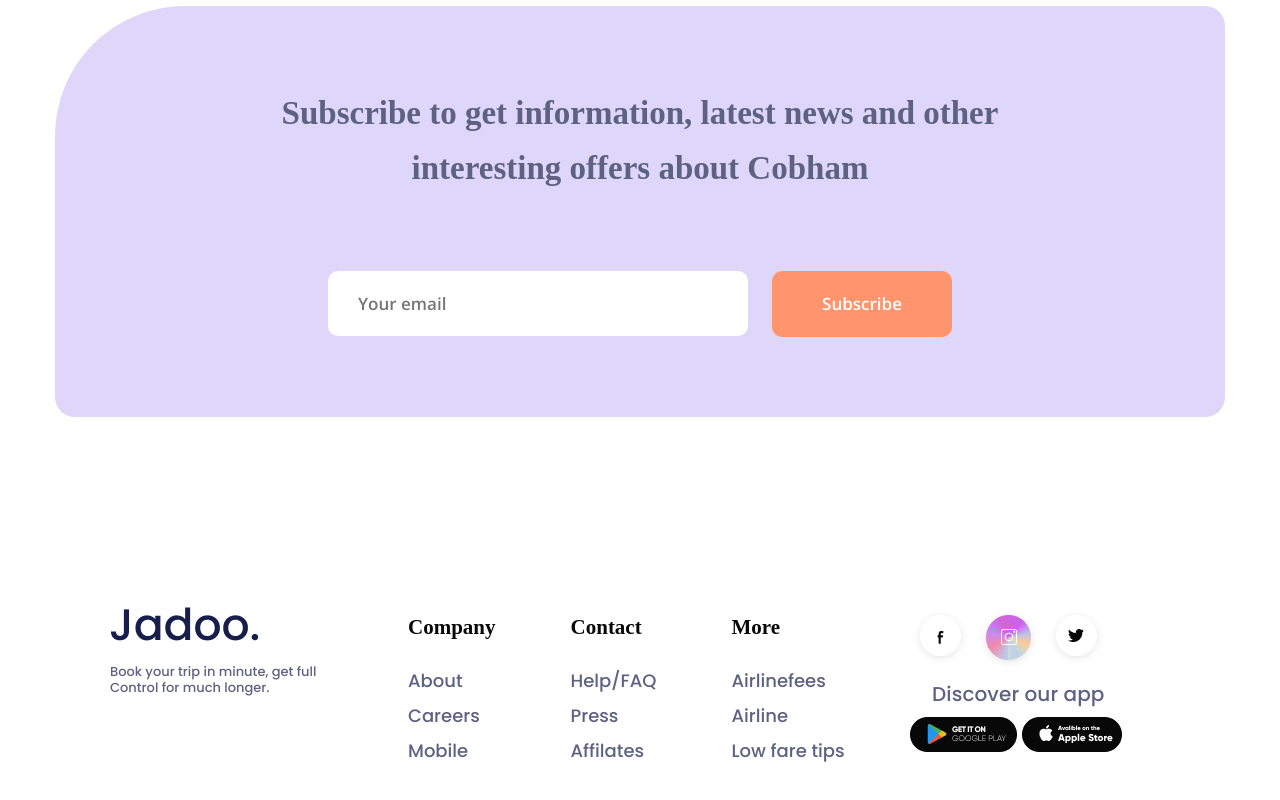
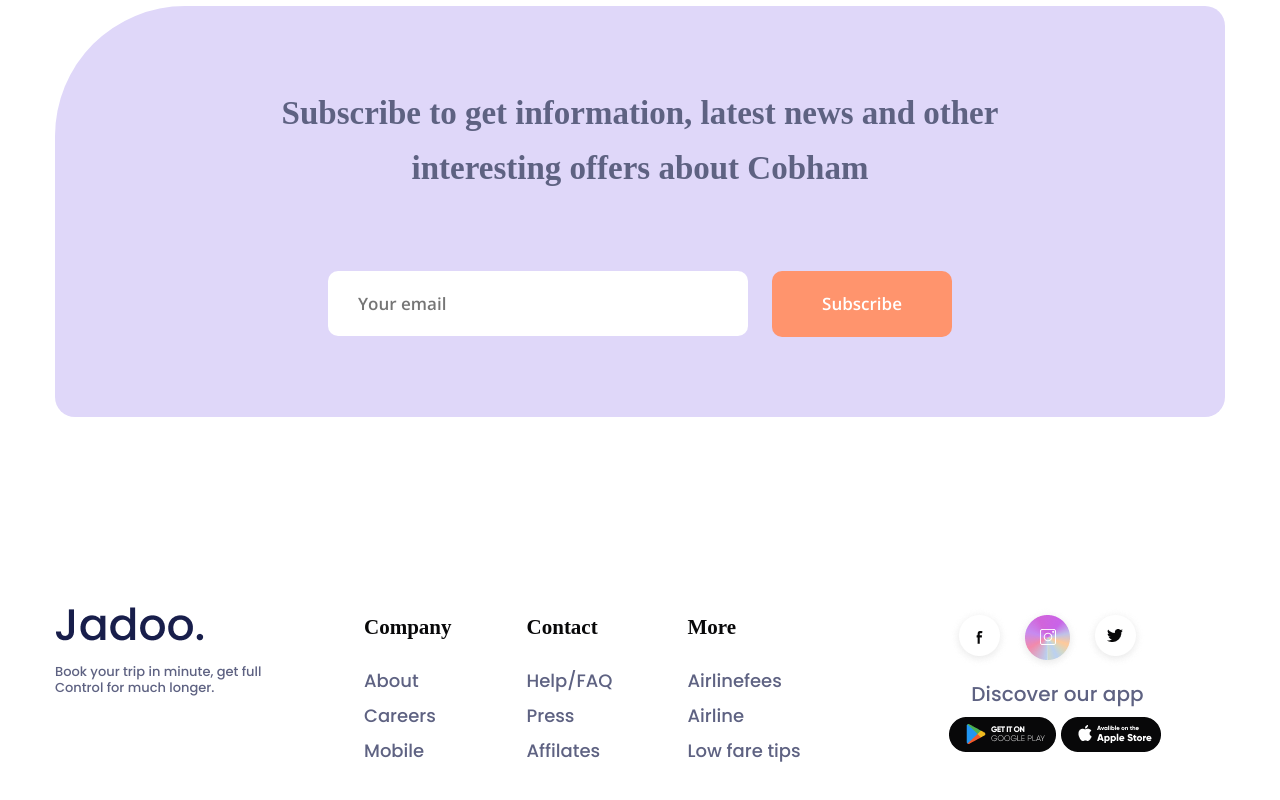
Before and after one commit to Strifusha/Jadoo, a plain HTML site: page index.html in a window 1280 px wide. Shown: the part 3491-4291 px from the top of the page. Drawn offline with nearby package versions, Linux system fonts and the light colour scheme; a web font is replaced by a local one.

```diff
--- a/index.html
+++ b/index.html
@@ -207,7 +207,7 @@
 
     <footer class="container footer">
         <div class="bottom-slogan">
-            <img src="./images/grey-Jadoo.png">
+            <a href="#header-bg"><img src="./images/grey-Jadoo.png"></a>
             <p>Book your trip in minute, get full Control for much longer. </p>
         </div>
 
@@ -215,41 +215,41 @@
             <div class="bottom-list">
                 <p>Company</p>
                 <ul>
-                    <li>About</li>
-                    <li>Careers</li>
-                    <li>Mobile</li>
+                    <a href=""><li>About</li></a>
+                    <a href=""><li>Careers</li></a>
+                    <a href=""><li>Mobile</li></a>
                 </ul>
             </div>
             <div class="bottom-list">
                 <p>Contact</p>
-                <ul>
-                    <li>Help/FAQ</li>
-                    <li>Press</li>
-                    <li>Affilates</li>
-                </ul>
-            </div>
+                    <ul>
+                        <a href=""><li>Help/FAQ</li></a>
+                        <a href=""><li>Press</li></a>
+                        <a href=""><li>Affilates</li></a>
+                    </ul>
+                </div>
             <div class="bottom-list">
                 <p>More</p>
                 <ul>
-                    <li>Airlinefees</li>
-                    <li>Airline</li>
-                    <li>Low fare tips</li>
+                    <a href=""><li>Airlinefees</li></a>
+                    <a href=""><li>Airline</li></a>
+                    <a href=""><li>Low fare tips</li></a>
                 </ul>
             </div>
         </div>
 
         <div class="our-apps">
             <div class="app-icons">
-                <img src="./images/icons/facebook.png" alt="facebook">
-                <img src="./images/icons/instagram.png" alt="instagram">
-                <img src="./images/icons/twitter.png" alt="twitter">
+                <a href="https://uk-ua.facebook.com/"><img src="./images/icons/facebook.png" alt="facebook"></a>
+                <a href="https://www.instagram.com/"><img src="./images/icons/instagram.png" alt="instagram"></a>
+                <a href="https://twitter.com/?lang=ru"><img src="./images/icons/twitter.png" alt="twitter"></a>
             </div>
 
             <p>Discover our app</p>
 
             <div class="app-icons">
-                <img src="./images/icons/google-play.png" alt="google play">
-                <img src="./images/icons/apple-store.png" alt="apple store">
+                <a href="https://play.google.com/"><img src="./images/icons/google-play.png" alt="google play"></a>
+                <a href="https://www.apple.com/"><img src="./images/icons/apple-store.png" alt="apple store"></a>
             </div>
 
         </div>
--- a/style/style.css
+++ b/style/style.css
@@ -494,7 +494,6 @@
 .footer{
     margin-bottom: 200px;
     overflow: auto;
-    padding-left: 70px;
 }
 
 .footer > div{
@@ -518,7 +517,7 @@
 }
 
 .bottom-info{
-    width: 45%;
+    width: 50%;
 }
 
 .bottom-list{
@@ -529,12 +528,17 @@
 .bottom-list p{
     padding-top: 5px;
 }
+
 .bottom-list li{
     font-family: 'Poppins';
     font-weight: 500;
     font-size: 18px;
     line-height: 35px;
     color:  #5E6282;
+}
+
+.bottom-list a{
+    text-decoration: none;
 }
 
 .bottom-list:last-child{
```
Also changed, not shown: 1 other file.
